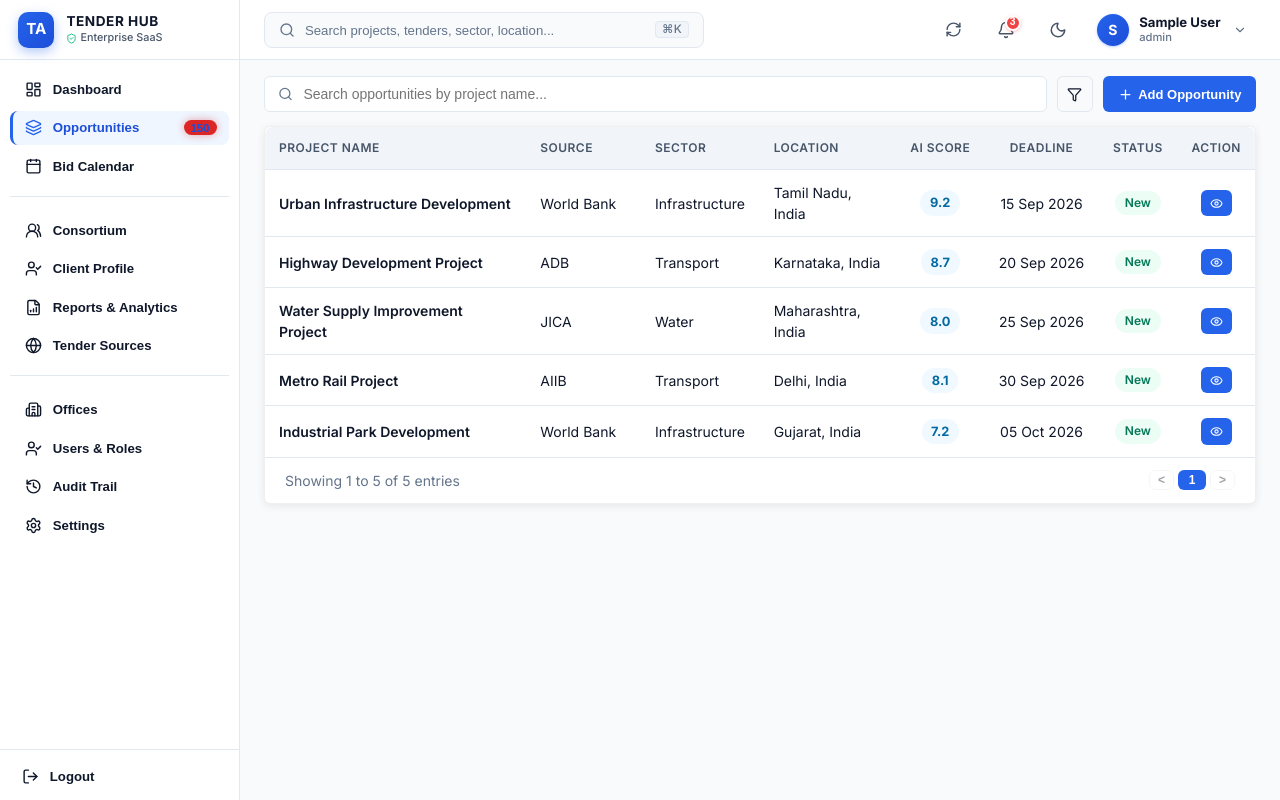
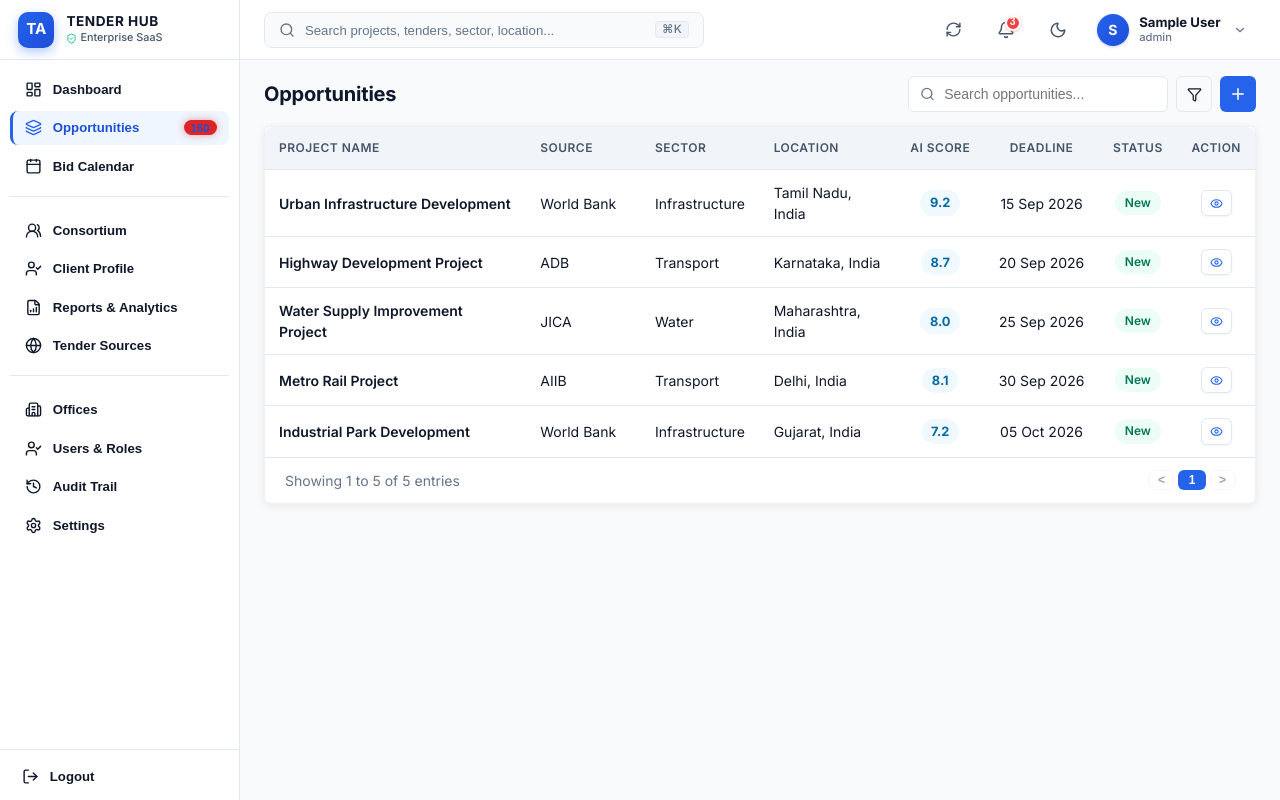
Before and after one commit to sakishnu50/Tender_Association, a React (Vite) app: page /opportunities in a window 1280 px wide. Built offline with nearby package versions, Linux system fonts and the light colour scheme; sample sign-in values are in the browser's storage.

Commit message:
modified

```diff
--- a/src/components/OpportunityTable.jsx
+++ b/src/components/OpportunityTable.jsx
@@ -10,7 +10,7 @@ import { Eye } from 'lucide-react';
 export default function OpportunityTable({
   data = [],
   onSelectOpportunity,
-  pageSize = 5,
+  pageSize = 8,
   isLoading = false,
   isError = false
 }) {
@@ -18,6 +18,11 @@ export default function OpportunityTable({
     pageIndex: 0,
     pageSize
   });
+
+  // Sync pageSize if prop changes
+  useEffect(() => {
+    setPagination((prev) => ({ ...prev, pageSize }));
+  }, [pageSize]);
 
   // Reset to first page when underlying data changes (e.g. after search/filter)
   useEffect(() => {
@@ -105,20 +110,25 @@ export default function OpportunityTable({
         cell: ({ row }) => (
           <button
             type="button"
-            className="btn btn-primary"
             style={{
               padding: '0.35rem 0.5rem',
               fontSize: '0.75rem',
               display: 'inline-flex',
               alignItems: 'center',
               justifyContent: 'center',
-              borderRadius: '6px'
+              borderRadius: '6px',
+              backgroundColor: '#FFFFFF',
+              border: '1px solid #E2E8F0',
+              color: '#2563EB',
+              cursor: 'pointer',
+              boxShadow: '0 1px 2px rgba(0, 0, 0, 0.05)',
+              transition: 'all 0.15s ease'
             }}
             onClick={() => onSelectOpportunity?.(row.original)}
             title={`View ${row.original.name || row.original.title || 'opportunity'}`}
             aria-label={`View ${row.original.name || row.original.title || 'opportunity'}`}
           >
-            <Eye size={13} />
+            <Eye size={13} color="#2563EB" />
           </button>
         )
       }
@@ -200,8 +210,7 @@ export default function OpportunityTable({
                   No opportunities match your filter criteria.
                 </td>
               </tr>
-            ) : (
-              table.getRowModel().rows.map((row) => (
+            ) : table.getRowModel().rows.map((row) => (
               <tr key={row.id}>
                 {row.getVisibleCells().map((cell) => {
                   const align = cell.column.columnDef.meta?.align || 'left';
@@ -219,8 +228,7 @@ export default function OpportunityTable({
                   );
                 })}
               </tr>
-              ))
-            )}
+            ))}
           </tbody>
         </table>
       </div>
@@ -260,19 +268,19 @@ export default function OpportunityTable({
             &lt;
           </button>
 
-          {Array.from({ length: pageCount }, (_, i) => (
           <button
-              key={i}
             type="button"
-              className={`btn ${pageIndex === i ? 'btn-primary' : 'btn-outline'}`}
-              style={{ padding: '0.2rem 0.55rem', fontSize: '0.75rem', minWidth: '1.75rem' }}
-              onClick={() => table.setPageIndex(i)}
-              aria-label={`Page ${i + 1}`}
-              aria-current={pageIndex === i ? 'page' : undefined}
+            className="btn btn-primary"
+            style={{
+              padding: '0.2rem 0.55rem',
+              fontSize: '0.75rem',
+              minWidth: '1.75rem'
+            }}
+            aria-label={`Page ${pageIndex + 1}`}
+            aria-current="page"
           >
-              {i + 1}
+            {pageIndex + 1}
           </button>
-          ))}
 
           <button
             type="button"
--- a/src/views/OpportunitiesListView.jsx
+++ b/src/views/OpportunitiesListView.jsx
@@ -218,24 +218,61 @@ export default function OpportunitiesListView({ onSelectOpportunity, searchVal =
 
   return (
     <div className="page-container" style={{ padding: '1rem 1.5rem', gap: '0.875rem', width: '100%', boxSizing: 'border-box' }}>
-      {/* Top Search & Actions Row */}
-      <div style={{ display: 'flex', alignItems: 'center', gap: '0.625rem', width: '100%' }}>
-        {/* Wide Search Bar */}
-        <div style={{ position: 'relative', flex: 1 }}>
+      {/* Single Control Row: Heading on Left, Search + Filter + Add Button on Right */}
+      <div
+        style={{
+          display: 'flex',
+          alignItems: 'center',
+          justifyContent: 'space-between',
+          width: '100%',
+          gap: '1rem',
+          flexWrap: 'wrap'
+        }}
+      >
+        <h1
+          style={{
+            fontSize: '1.25rem',
+            fontWeight: 700,
+            margin: 0,
+            color: 'var(--text-main)',
+            letterSpacing: '-0.01em',
+            whiteSpace: 'nowrap'
+          }}
+        >
+          Opportunities
+        </h1>
+
+        {/* Grouped Right Controls: Search + Filter + Add Button */}
+        <div
+          style={{
+            display: 'flex',
+            alignItems: 'center',
+            gap: '0.5rem',
+            flexShrink: 0
+          }}
+        >
+          {/* Search Bar */}
+          <div style={{ position: 'relative', width: '260px', maxWidth: '100%' }}>
             <Search
               size={15}
               color="var(--text-muted)"
-            style={{ position: 'absolute', left: '0.85rem', top: '50%', transform: 'translateY(-50%)' }}
+              style={{
+                position: 'absolute',
+                left: '0.75rem',
+                top: '50%',
+                transform: 'translateY(-50%)',
+                pointerEvents: 'none'
+              }}
             />
             <input
               type="text"
-            placeholder="Search opportunities by project name..."
+              placeholder="Search opportunities..."
               value={searchTerm}
               onChange={(e) => handleSearchChange(e.target.value)}
               style={{
                 width: '100%',
                 height: '36px',
-              padding: '0 0.85rem 0 2.4rem',
+                padding: '0 0.75rem 0 2.2rem',
                 borderRadius: 'var(--radius-md, 6px)',
                 border: '1px solid var(--border-color)',
                 backgroundColor: 'var(--bg-card)',
@@ -255,8 +292,9 @@ export default function OpportunitiesListView({ onSelectOpportunity, searchVal =
               className={`btn ${showFilters || activeFilterCount > 0 ? 'btn-primary' : 'btn-outline'}`}
               style={{
                 height: '36px',
-              padding: activeFilterCount > 0 ? '0 0.65rem' : '0',
                 width: activeFilterCount > 0 ? 'auto' : '36px',
+                minWidth: '36px',
+                padding: activeFilterCount > 0 ? '0 0.5rem' : '0',
                 display: 'inline-flex',
                 alignItems: 'center',
                 justifyContent: 'center',
@@ -430,26 +468,27 @@ export default function OpportunitiesListView({ onSelectOpportunity, searchVal =
             )}
           </div>
 
-        {/* Compact Add Opportunity Button */}
+          {/* Compact / Square + Add Button */}
           <button
             type="button"
             className="btn btn-primary"
             style={{
               height: '36px',
-            padding: '0 0.85rem',
-            fontSize: '0.8125rem',
-            gap: '0.35rem',
+              width: '36px',
+              padding: 0,
               display: 'inline-flex',
               alignItems: 'center',
               justifyContent: 'center',
               borderRadius: 'var(--radius-md, 6px)',
-            flexShrink: 0,
-            whiteSpace: 'nowrap'
+              flexShrink: 0
             }}
             onClick={() => setIsAddModalOpen(true)}
+            title="Add Opportunity"
+            aria-label="Add Opportunity"
           >
-          <Plus size={15} /> Add Opportunity
+            <Plus size={18} />
           </button>
+        </div>
       </div>
 
       {/* TanStack Opportunities Data Table */}
```
Lines whose indentation alone changed are shown as unchanged.
